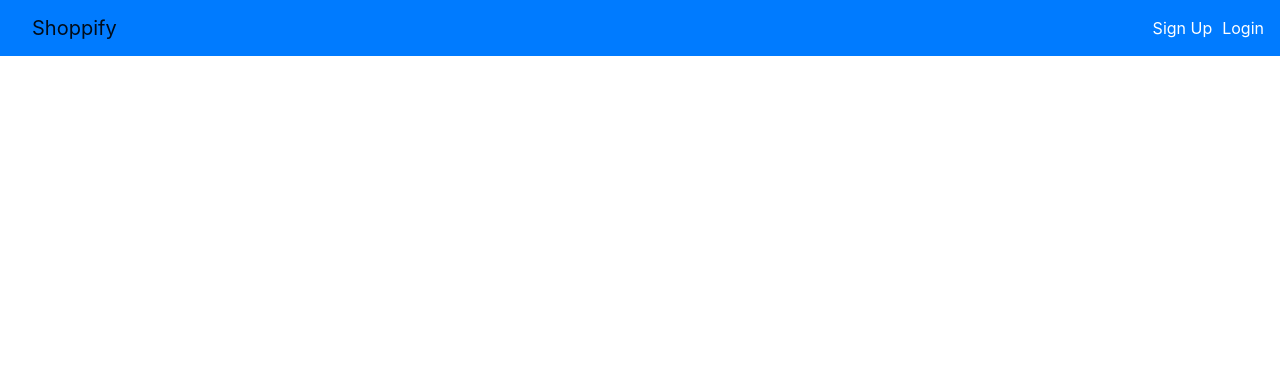
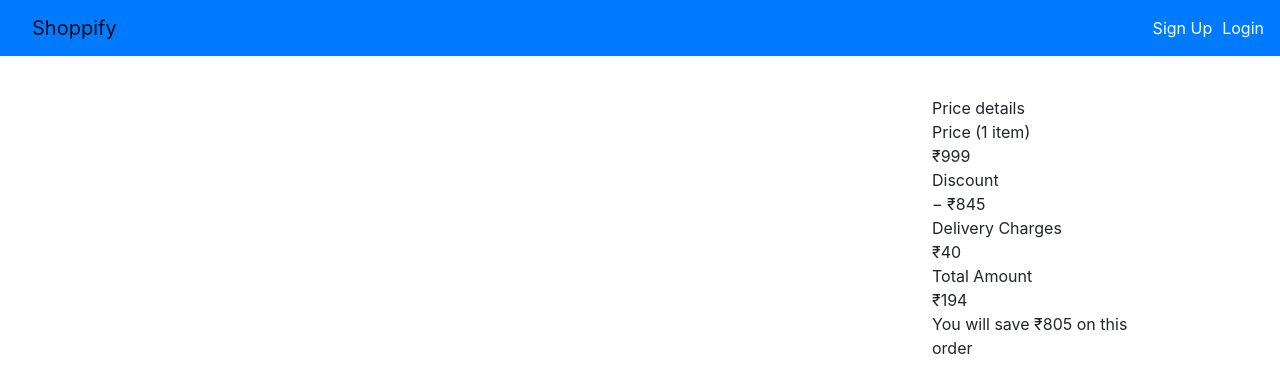
Before and after one commit to Gulsonmahesh/capstone-react, a React (Create React App) app: page /checkout in a window 1280 px wide. Shown: the top 392 px of the page. Built offline with nearby package versions, Linux system fonts and the light colour scheme.

Commit message:
code clean up

```diff
--- a/public/index.html
+++ b/public/index.html
@@ -27,9 +27,13 @@
     -->
     <!--Import materialize.css-->
     <title>Shoppify</title>
+    <link href="https://cdn.jsdelivr.net/npm/bootstrap@5.0.0-beta1/dist/css/bootstrap.min.css" rel="stylesheet" integrity="sha384-giJF6kkoqNQ00vy+HMDP7azOuL0xtbfIcaT9wjKHr8RbDVddVHyTfAAsrekwKmP1" crossorigin="anonymous">
   </head>
   <body>
     <noscript>You need to enable JavaScript to run this app.</noscript>
     <div id="root"></div>
+    <script src="https://cdn.jsdelivr.net/npm/bootstrap@5.0.0-beta1/dist/js/bootstrap.bundle.min.js" integrity="sha384-ygbV9kiqUc6oa4msXn9868pTtWMgiQaeYH7/t7LECLbyPA2x65Kgf80OJFdroafW" crossorigin="anonymous"></script>
+    <script src="https://cdn.jsdelivr.net/npm/@popperjs/core@2.5.4/dist/umd/popper.min.js" integrity="sha384-q2kxQ16AaE6UbzuKqyBE9/u/KzioAlnx2maXQHiDX9d4/zp8Ok3f+M7DPm+Ib6IU" crossorigin="anonymous"></script>
+    <script src="https://cdn.jsdelivr.net/npm/bootstrap@5.0.0-beta1/dist/js/bootstrap.min.js" integrity="sha384-pQQkAEnwaBkjpqZ8RU1fF1AKtTcHJwFl3pblpTlHXybJjHpMYo79HY3hIi4NKxyj" crossorigin="anonymous"></script>
   </body>
 </html>
--- a/src/components/dashboard/LeftPane.js
+++ b/src/components/dashboard/LeftPane.js
@@ -36,14 +36,14 @@ export default class LeftPane extends Component {
             }
           </select>
         </div>
-        <div className="form-group">
+        {/* <div className="form-group">
           <label htmlFor="selectedPrice">By Prices:</label>
           <select name="selectedPrice" id="selectedPrice" className="form-control ng-untouched ng-pristine ng-valid" value={this.state.selectedPrice} onChange={this.changeHandler}>
             {
               this.state.price.map(option => <option value={option.value} key={option.value} className="ng-star-inserted">{option.text}</option>)
             }
           </select>
-        </div>
+        </div> */}
       </div>
     );
   }
--- a/src/components/product/Checkout.jsx
+++ b/src/components/product/Checkout.jsx
@@ -1,17 +1,126 @@
-import React, { Component , Fragment} from 'react';
+import React, { Component, Fragment } from "react";
+import { connect } from "react-redux";
 
 class Checkout extends Component {
-    state = {  }
+  state = {};
   componentDidMount() {
-        document.querySelector('#cartlistitem').style.display = 'none'
+    document.querySelector("#cartlistitem").style.display = "none";
   }
   render() {
+    console.log(this.props.selectedProduct);
+    const selectedProducts = this.props.selectedProduct;
     return (
       <Fragment>
-                check out page
+        <div className="container mt-5">
+          <div className="row p-5">
+            <div className="col-12 col-md-9 col-lg-9">
+              <div className="accordion" id="accordionproductcheckout">
+                {selectedProducts.map((product, index) => (
+                  <div key={index} className="accordion-item">
+                    <h2 className="accordion-header" id="headingOne">
+                      <button
+                        className="accordion-button"
+                        type="button"
+                        data-bs-toggle="collapse"
+                        data-bs-target={`#collapse${index}`}
+                        aria-expanded="false"
+                        aria-controls={`collapseOne${index}`}
+                      >
+                        {product.title}
+                      </button>
+                    </h2>
+                    <div
+                      id={`collapse${index}`}
+                      className="accordion-collapse collapse false"
+                      aria-labelledby="headingOne"
+                      data-bs-parent="#accordionproductcheckout"
+                    >
+                      <div className="accordion-body">
+                        <strong>
+                          This is the first item's accordion body.
+                        </strong>{" "}
+                        It is hidden by default, until the collapse plugin adds
+                        the appropriate classes that we use to style each
+                        element. These classes control the overall appearance,
+                        as well as the showing and hiding via CSS transitions.
+                        You can modify any of this with custom CSS or overriding
+                        our default variables. It's also worth noting that just
+                        about any HTML can go within the{" "}
+                        <code>.accordion-body</code>, though the transition does
+                        limit overflow.
+                      </div>
+                    </div>
+                  </div>
+                ))}
+              </div>
+            </div>
+            <div className="col-12 col-md-3 col-lg-3">
+              <div
+                className="_1YokD2 _3Mn1Gg col-4-12 _78xt5Y"
+                style={{padding: '0px 0px 0px 16px'}}
+              >
+                <div className="_1AtVbE col-12-12">
+                  <div className="dimARw">
+                    <div className="_35mLK5">
+                      <span className="_3aPjap">Price details</span>
+                      <div className="_I_XQO">
+                        <div className="Ob17DV">
+                          <div className="_24KATy">
+                            <div className="_2npqm0">Price (1 item)</div>
+                          </div>
+                          <span> ₹999</span>
+                        </div>
+                        <div className="Ob17DV">
+                          <div className="_24KATy">
+                            <div className="_2npqm0">Discount</div>
+                          </div>
+                          <div className="_1YVZr_">− ₹845</div>
+                        </div>
+                        <div className="Ob17DV">
+                          <div className="_24KATy">
+                            <div className="_2npqm0">Delivery Charges</div>
+                          </div>
+                          <span> ₹40</span>
+                        </div>
+                        <div className="_3LxTgx">
+                          <div className="Ob17DV">
+                            <div className="_24KATy">
+                              <div className="_2npqm0">Total Amount</div>
+                            </div>
+                            <span>
+                              <div className="_1dqRvU">
+                                <div className="Ob17DV _3X7Jj1">
+                                  <div className="_24KATy">
+                                    <div className="_2npqm0"></div>
+                                  </div>
+                                  <span> ₹194</span>
+                                </div>
+                              </div>
+                            </span>
+                          </div>
+                        </div>
+                        <div className="_3s5O6i">
+                          You will save ₹805 on this order
+                        </div>
+                      </div>
+                    </div>
+                  </div>
+                </div>
+              </div>
+            </div>
+          </div>
+        </div>
       </Fragment>
     );
   }
 }
 
-export default Checkout;
+const mapStateToProps = (state) => {
+  console.log(state);
+  return {
+    selectedProduct: state.product.productsincart
+      ? state.product.productsincart
+      : null,
+  };
+};
+export default connect(mapStateToProps)(Checkout);
```
Also changed, not shown: src/index.js (+0 -17 lines), src/App.css (line endings or trailing spaces). Lines whose indentation alone changed are shown as unchanged.
